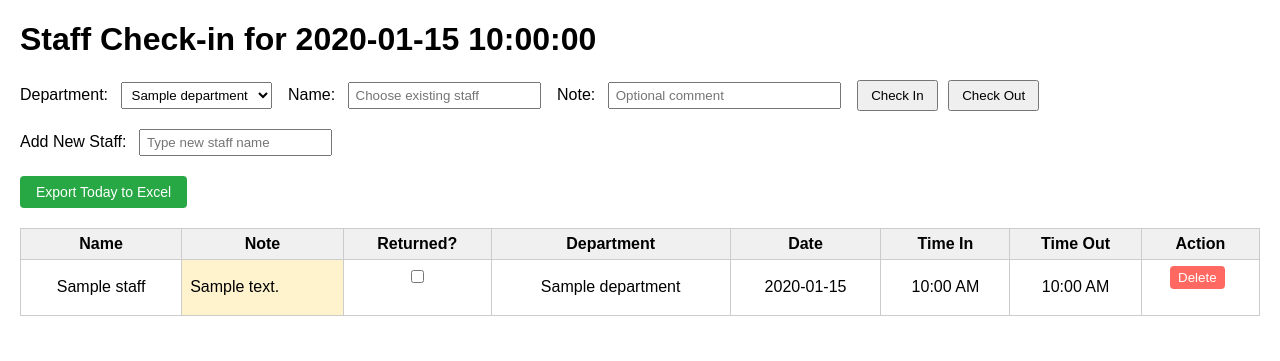
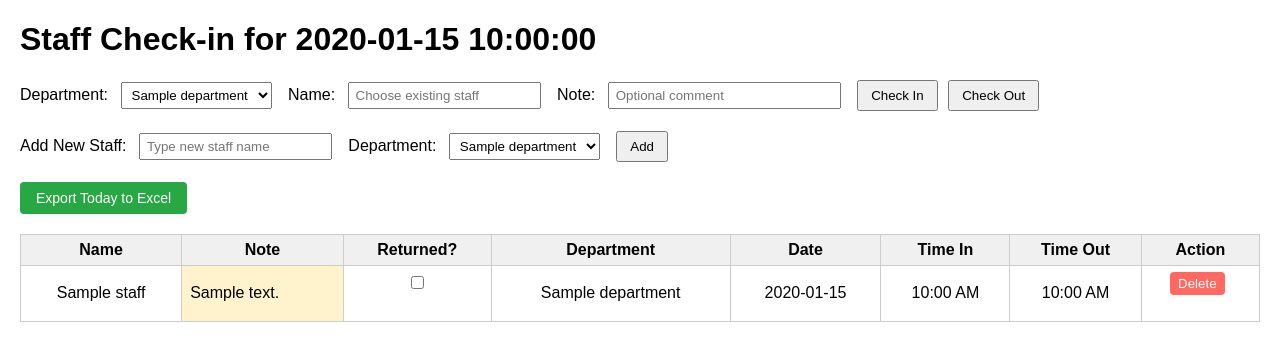
Before and after one commit to AlexPham-0000/ACRS-staff-checkin-web, a Flask app: template templates/index.html in a window 1280 px wide. Shown: the top 361 px of the page. Run offline with Flask 3, Linux system fonts and the light colour scheme; the template is opened without the code that fills it: values that come from a table or form of the project are taken from there, most other values are stand-ins (such as "Sample title", 1, 10 or a date in 2020).

Commit message:
Fix separate forms and staff list

```diff
--- a/templates/index.html
+++ b/templates/index.html
@@ -39,11 +39,10 @@
     {% endif %}
   {% endwith %}
 
-  <!-- ✅ ONE shared form: Department + Note + Check In/Out buttons -->
-  <!-- ✅ Two name boxes: Name (existing) + Add New Staff (new) -->
+  <!-- ✅ FORM 1: Check In / Check Out ONLY -->
   <form method="POST" action="{{ url_for('index') }}">
     <label>Department:</label>
-    <select name="department" required>
+    <select name="department">
       {% for d in departments %}
         <option value="{{ d }}">{{ d }}</option>
       {% endfor %}
@@ -57,11 +56,6 @@
 
     <button type="submit" name="action" value="in">Check In</button>
     <button type="submit" name="action" value="out">Check Out</button>
-
-    <br><br>
-
-    <label>Add New Staff:</label>
-    <input type="text" name="new_staff_name" placeholder="Type new staff name">
   </form>
 
   <datalist id="staffNames">
@@ -69,6 +63,21 @@
       <option value="{{ s }}"></option>
     {% endfor %}
   </datalist>
+
+  <!-- ✅ FORM 2: Add New Staff ONLY (separate submit, no interference) -->
+  <form method="POST" action="{{ url_for('add_staff_db') }}">
+    <label>Add New Staff:</label>
+    <input type="text" name="new_staff_name" placeholder="Type new staff name" required>
+
+    <label>Department:</label>
+    <select name="department" required>
+      {% for d in departments %}
+        <option value="{{ d }}">{{ d }}</option>
+      {% endfor %}
+    </select>
+
+    <button type="submit">Add</button>
+  </form>
 
   <form action="{{ url_for('export_excel') }}" method="get" style="margin-top: 10px;">
     <button type="submit" style="
@@ -119,7 +128,6 @@
 
           <td>{{ r.staff.department }}</td>
 
-      <!-- ✅ Date (safe) -->
           <td>
             {% if r.time_in %}
               {{ r.time_in.strftime("%Y-%m-%d") }}
@@ -128,7 +136,6 @@
             {% endif %}
           </td>
 
-      <!-- ✅ Time In (fallback local -> normal) -->
           <td>
             {% set ti = r.time_in_local if r.time_in_local else r.time_in %}
             {% if ti %}
@@ -138,7 +145,6 @@
             {% endif %}
           </td>
 
-      <!-- ✅ Time Out (fallback local -> normal) -->
           <td>
             {% set to = r.time_out_local if r.time_out_local else r.time_out %}
             {% if to %}
```
Lines whose indentation alone changed are shown as unchanged.
